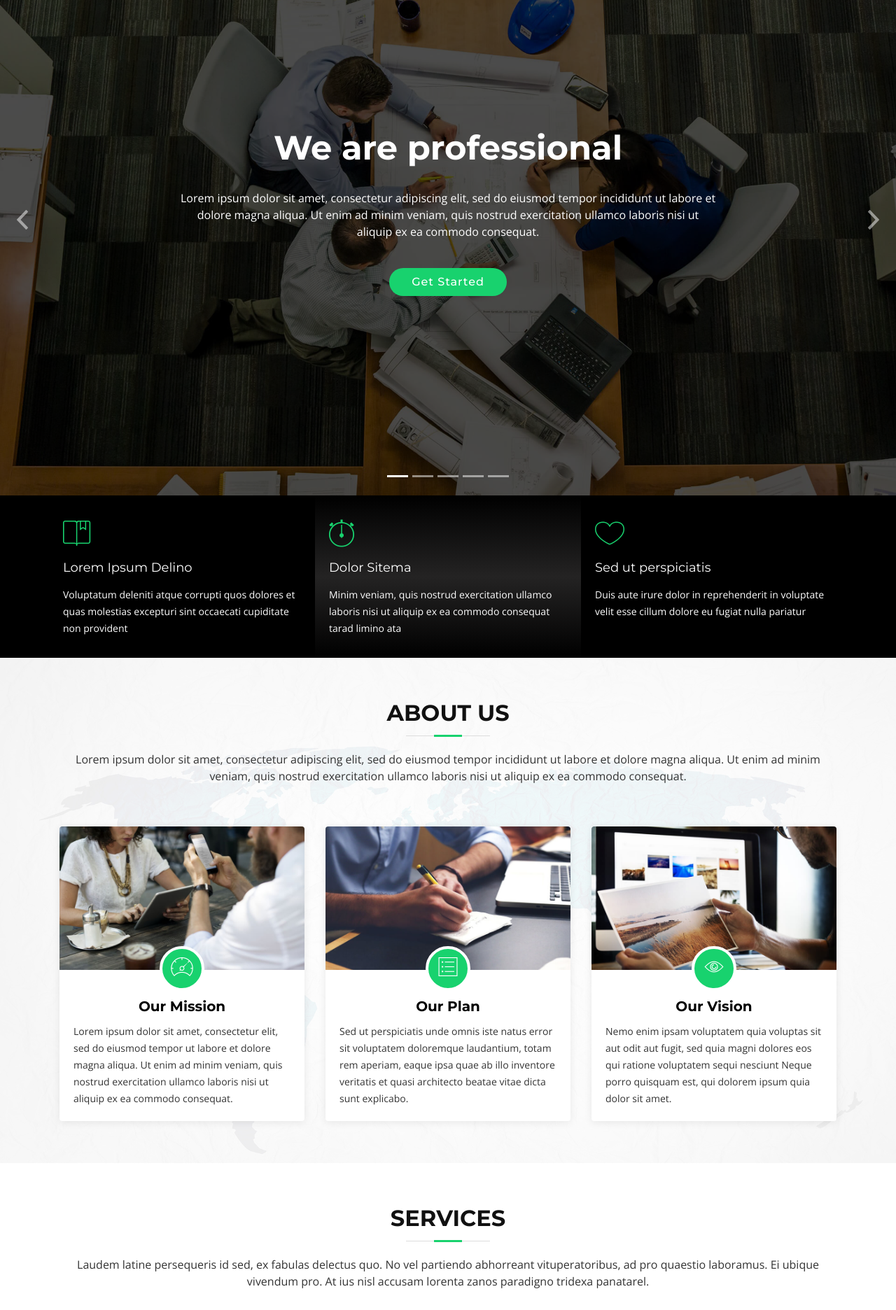
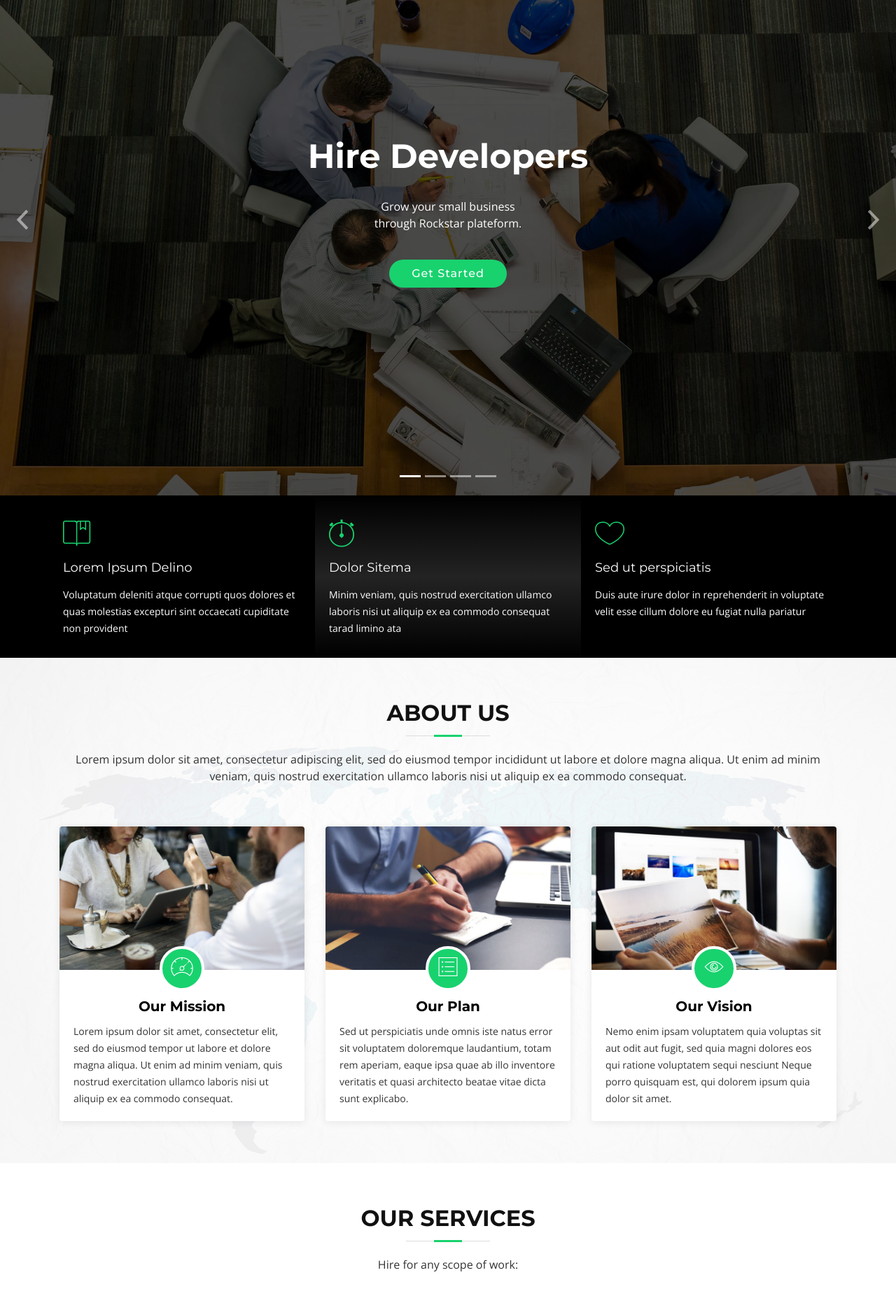
Before and after one commit to SynysterGate7/work_lancer, a Django app: page /index/ in a window 1280 px wide. Shown: the part 92-1964 px from the top of the page at 70% size. Run offline with Django 3.2, Linux system fonts and the light colour scheme; some libraries are stand-ins or nearby versions; some web fonts are replaced.

Commit message:
initial commit

```diff
--- a/templates/index.html
+++ b/templates/index.html
@@ -26,6 +26,7 @@
 
   <!-- Main Stylesheet File -->
   <link href="/assets/css/style.css" rel="stylesheet">
+    <link href="/assets/css/custom_style.css" rel="stylesheet">
 
   <!-- =======================================================
     Theme Name: BizPage
@@ -85,8 +86,8 @@
             <div class="carousel-background"><img src="/assets/img/intro-carousel/1.jpg" alt=""></div>
             <div class="carousel-container">
               <div class="carousel-content">
-                <h2>We are professional</h2>
-                <p>Lorem ipsum dolor sit amet, consectetur adipiscing elit, sed do eiusmod tempor incididunt ut labore et dolore magna aliqua. Ut enim ad minim veniam, quis nostrud exercitation ullamco laboris nisi ut aliquip ex ea commodo consequat.</p>
+                <h2>Hire Developers</h2>
+                <p>Grow your small business through Rockstar plateform.</p>
                 <a href="#featured-services" class="btn-get-started scrollto">Get Started</a>
               </div>
             </div>
@@ -96,8 +97,8 @@
             <div class="carousel-background"><img src="/assets/img/intro-carousel/2.jpg" alt=""></div>
             <div class="carousel-container">
               <div class="carousel-content">
-                <h2>At vero eos et accusamus</h2>
-                <p>Nam libero tempore, cum soluta nobis est eligendi optio cumque nihil impedit quo minus id quod maxime placeat facere possimus, omnis voluptas assumenda est, omnis dolor repellendus. Temporibus autem quibusdam et aut officiis debitis aut.</p>
+                <h2>Work with Expert Creaters</h2>
+                <p>Grow your small business through Rockstar plateform </p>
                 <a href="#featured-services" class="btn-get-started scrollto">Get Started</a>
               </div>
             </div>
@@ -107,7 +108,7 @@
             <div class="carousel-background"><img src="/assets/img/intro-carousel/3.jpg" alt=""></div>
             <div class="carousel-container">
               <div class="carousel-content">
-                <h2>Atin MC</h2>
+                <h2>Make Things happen</h2>
                 <p>Beatae vitae dicta sunt explicabo. Nemo enim ipsam voluptatem quia voluptas sit aspernatur aut odit aut fugit, sed quia consequuntur magni dolores eos qui ratione voluptatem sequi nesciunt omnis iste natus error sit voluptatem accusantium.</p>
                 <a href="#featured-services" class="btn-get-started scrollto">Get Started</a>
               </div>
@@ -118,25 +119,15 @@
             <div class="carousel-background"><img src="/assets/img/intro-carousel/4.jpg" alt=""></div>
             <div class="carousel-container">
               <div class="carousel-content">
-                <h2>Nam libero tempore</h2>
-                <p>Neque porro quisquam est, qui dolorem ipsum quia dolor sit amet, consectetur, adipisci velit, sed quia non numquam eius modi tempora incidunt ut labore et dolore magnam aliquam quaerat voluptatem. Ut enim ad minima veniam, quis nostrum.</p>
+                <h2>Create New Things</h2>
+                <p>when you don't create things, you become defined by your tastes rather than ability. Your tastes only narrow & exclude people. So Create.</p>
                 <a href="#featured-services" class="btn-get-started scrollto">Get Started</a>
               </div>
             </div>
           </div>
 
-          <div class="carousel-item">
-            <div class="carousel-background"><img src="/assets/img/intro-carousel/5.jpg" alt=""></div>
-            <div class="carousel-container">
-              <div class="carousel-content">
-                <h2>Magnam aliquam quaerat</h2>
-                <p>Lorem ipsum dolor sit amet, consectetur adipiscing elit, sed do eiusmod tempor incididunt ut labore et dolore magna aliqua. Ut enim ad minim veniam, quis nostrud exercitation ullamco laboris nisi ut aliquip ex ea commodo consequat.</p>
-                <a href="#featured-services" class="btn-get-started scrollto">Get Started</a>
-              </div>
-            </div>
-          </div>
 
-        </div>
+
 
         <a class="carousel-control-prev" href="#introCarousel" role="button" data-slide="prev">
           <span class="carousel-control-prev-icon ion-chevron-left" aria-hidden="true"></span>
@@ -247,40 +238,40 @@
       <div class="container">
 
         <header class="section-header wow fadeInUp">
-          <h3>Services</h3>
-          <p>Laudem latine persequeris id sed, ex fabulas delectus quo. No vel partiendo abhorreant vituperatoribus, ad pro quaestio laboramus. Ei ubique vivendum pro. At ius nisl accusam lorenta zanos paradigno tridexa panatarel.</p>
+          <h3>Our Services</h3>
+          <p class="subtitle">Hire for any scope of work:</p>
         </header>
 
         <div class="row">
 
           <div class="col-lg-4 col-md-6 box wow bounceInUp" data-wow-duration="1.4s">
             <div class="icon"><i class="ion-ios-analytics-outline"></i></div>
-            <h4 class="title"><a href="">Lorem Ipsum</a></h4>
+            <h4 class="title"><a href="">Designer & Creatives</a></h4>
             <p class="description">Voluptatum deleniti atque corrupti quos dolores et quas molestias excepturi sint occaecati cupiditate non provident</p>
           </div>
           <div class="col-lg-4 col-md-6 box wow bounceInUp" data-wow-duration="1.4s">
             <div class="icon"><i class="ion-ios-bookmarks-outline"></i></div>
-            <h4 class="title"><a href="">Dolor Sitema</a></h4>
+            <h4 class="title"><a href="">Sales & Markating Experts</a></h4>
             <p class="description">Minim veniam, quis nostrud exercitation ullamco laboris nisi ut aliquip ex ea commodo consequat tarad limino ata</p>
           </div>
           <div class="col-lg-4 col-md-6 box wow bounceInUp" data-wow-duration="1.4s">
             <div class="icon"><i class="ion-ios-paper-outline"></i></div>
-            <h4 class="title"><a href="">Sed ut perspiciatis</a></h4>
+            <h4 class="title"><a href="">Web Developers</a></h4>
             <p class="description">Duis aute irure dolor in reprehenderit in voluptate velit esse cillum dolore eu fugiat nulla pariatur</p>
           </div>
           <div class="col-lg-4 col-md-6 box wow bounceInUp" data-wow-delay="0.1s" data-wow-duration="1.4s">
             <div class="icon"><i class="ion-ios-speedometer-outline"></i></div>
-            <h4 class="title"><a href="">Magni Dolores</a></h4>
+            <h4 class="title"><a href="">Mobile App Developers</a></h4>
             <p class="description">Excepteur sint occaecat cupidatat non proident, sunt in culpa qui officia deserunt mollit anim id est laborum</p>
           </div>
           <div class="col-lg-4 col-md-6 box wow bounceInUp" data-wow-delay="0.1s" data-wow-duration="1.4s">
             <div class="icon"><i class="ion-ios-barcode-outline"></i></div>
-            <h4 class="title"><a href="">Nemo Enim</a></h4>
+            <h4 class="title"><a href="">Marketing</a></h4>
             <p class="description">At vero eos et accusamus et iusto odio dignissimos ducimus qui blanditiis praesentium voluptatum deleniti atque</p>
           </div>
           <div class="col-lg-4 col-md-6 box wow bounceInUp" data-wow-delay="0.1s" data-wow-duration="1.4s">
             <div class="icon"><i class="ion-ios-people-outline"></i></div>
-            <h4 class="title"><a href="">Eiusmod Tempor</a></h4>
+            <h4 class="title"><a href="">Writing</a></h4>
             <p class="description">Et harum quidem rerum facilis est et expedita distinctio. Nam libero tempore, cum soluta nobis est eligendi</p>
           </div>
 
```
